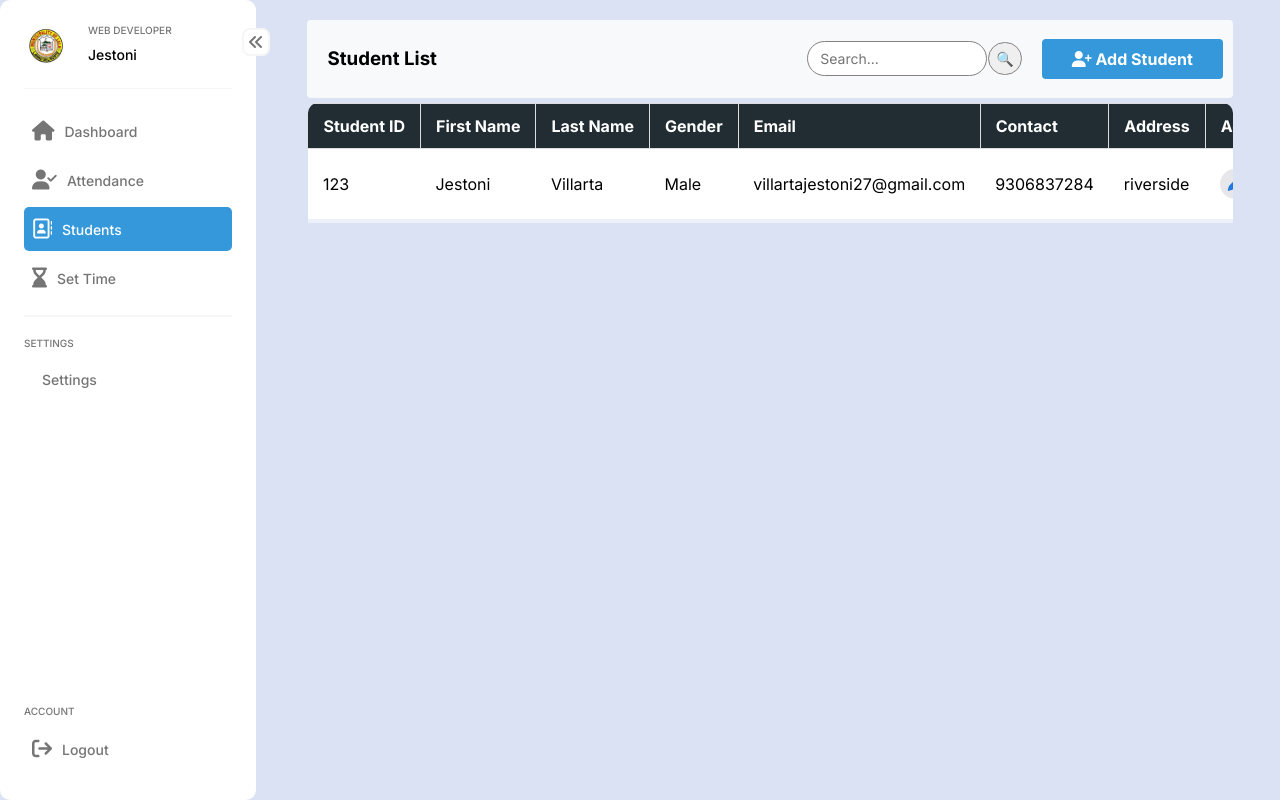
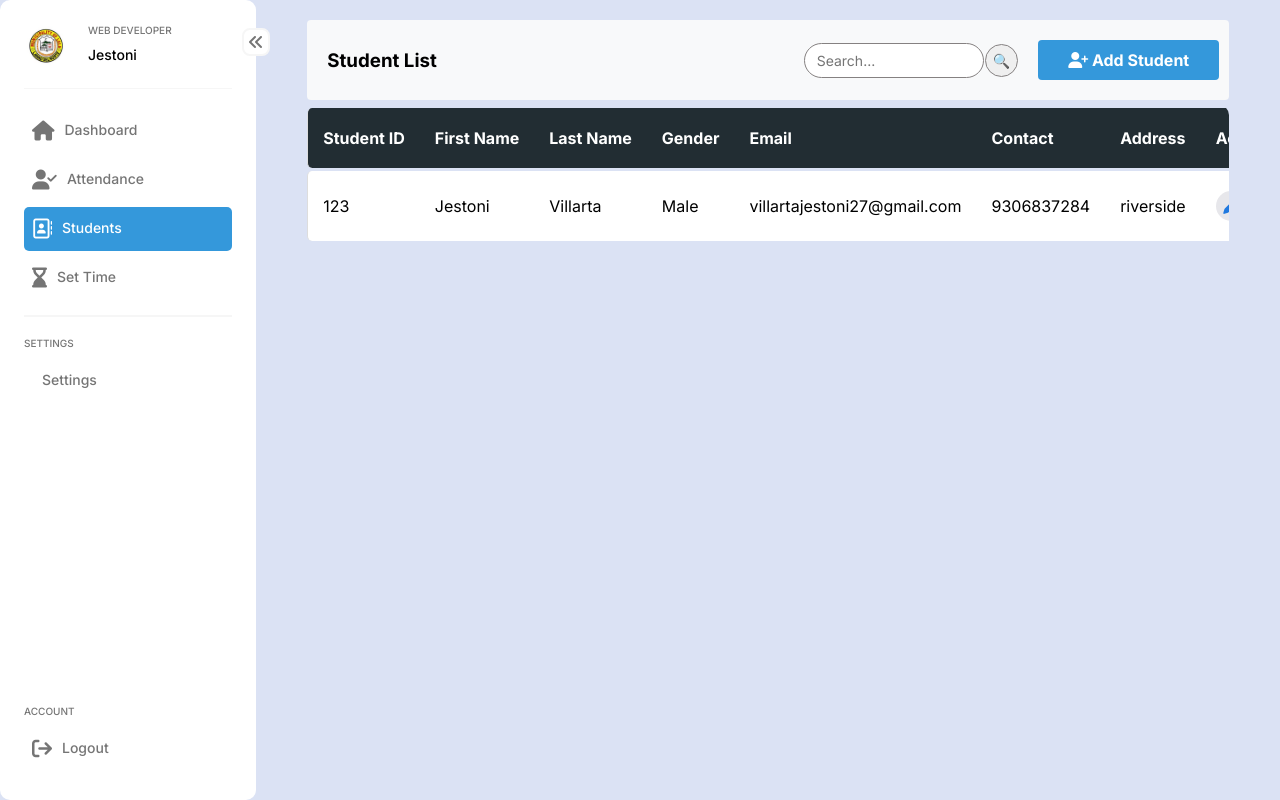
Before and after one commit to JestoniVillarta/LGU-LALA-ATTENDANCE, a PHP site: page /ADMIN/student.php in a window 1280 px wide. Run offline with PHP 8.4, Linux system fonts and the light colour scheme; data comes from the database, SQL or seed files in the repository; some libraries are stand-ins or nearby versions.

Commit message:
goodshit

```diff
--- a/ADMIN/CSS/attendance.css
+++ b/ADMIN/CSS/attendance.css
@@ -14,9 +14,9 @@
 .content-container {
     display: flex;
     flex-direction: column;
-    margin-top: 0;
     width: 100%;
     height: 100%;
+
 }
 
 /* Button wrapper: aligns the add button to the right */
@@ -44,7 +44,7 @@
 .table-wrapper {
     width: 90%;
     margin: 0 auto; /* Centers the container horizontally */
-    height: 90vh;
+    height: 85vh;
 }
 
 
@@ -53,7 +53,9 @@
 
 /* Table container: scrollable container with padding and border */
 .table-container {
+
     position: relative;
+    width: 100%;
     background-color: #fff;
     border: 1px solid #ddd;
     border-radius: 4px;
--- a/ADMIN/CSS/sidenav.css
+++ b/ADMIN/CSS/sidenav.css
@@ -77,6 +77,8 @@
 
 
 
+
+
 .menu ul li {
   position: relative;
   list-style: none;
@@ -85,7 +87,6 @@
 
 .menu ul li a {
   display: flex;
-  align-items: center;
   gap: 10px;
   font-size: 14px;
   font-weight: 500;
@@ -119,18 +120,7 @@
   transform: rotate(180deg);
 }
 
-.submenu {
-  display: none; /* Hide submenu by default */
-  margin-left: 20px;
-  padding-left: 20px;
-  padding-top: 5px;
-  border-left: 1px solid #f6f6f6;
-}
 
-.submenu li a {
-  padding: 10px 8px;
-  font-size: 12px;
-}
 
 /* Fix submenu visibility when sidebar is minimized */
 .sidebar.active .submenu {
--- a/ADMIN/CSS/student.css
+++ b/ADMIN/CSS/student.css
@@ -3,7 +3,7 @@
 
     margin: 0;
     padding: 0;
-    background-color: #f0f2f5;
+    height: 100vh;
 
 }
 
@@ -15,18 +15,10 @@
 .content-container {
     display: flex;
     flex-direction: column;
-    margin-top: 0;
     width: 100%;
     height: 100%;
 }
 
-/* Table wrapper: centers the table container */
-.table-wrapper {
-    width: 90%;
-    margin: 0 auto;
-    height: 90vh;
-
-}
 
 h3 {
     padding-left: 20px;
@@ -37,25 +29,21 @@
 
 /* Table button wrapper: aligns both search bar and add button to the right */
 .table-button-wrapper {
-    width: 90%;
-    /* Match the table wrapper */
+    width: 90%; /* Match the table wrapper */
     border-radius: 4px;
     background-color: #f8f9fa;
-    margin: 0 auto 5px;
-    /* Centers horizontally and adds bottom margin */
+    margin: 0 auto 5px;/* Centers horizontally and adds bottom margin */
     display: flex;
     justify-content: space-between;
     align-items: center;
     height: 80px;
-    padding-right: 0;
-    /* Remove unnecessary right padding */
+    padding-right: 0; /* Remove unnecessary right padding */
     margin-top: 20px;
 }
 
 /* Add Employee Button */
 .add-btn {
-    padding: 10px 30px;
-    /* Increase right padding */
+    padding: 10px 30px;/* Increase right padding */
     margin-right: 10px;
     background-color: #3498db;
     color: #fff;
@@ -67,6 +55,15 @@
 
 .add-btn:hover {
     background-color: #1c699c;
+}
+
+
+/* Table wrapper: centers the table container */
+.table-wrapper {
+    width: 90%;
+    margin: 0 auto;
+    height: 85vh;
+
 }
 
 /* Table container: scrollable container with padding and border */
@@ -84,11 +81,15 @@
 }
 
 
+
+
+
 /* Table Styling */
 table {
     width: 100%;
     table-layout: auto;
-    border-collapse: collapse;
+    border-collapse: separate;
+    border-spacing: 0 3px;
     text-align: left;
     color: black;
     border-radius: 3px;
@@ -99,13 +100,11 @@
 /* Sticky Table Header */
 thead th {
     position: sticky;
-    top: 0;
-    /* Ensures header stays above table rows */
-    background-color: #222d33;
-    /* Solid background for visibility */
+    top: 0;  /* Ensures header stays above table rows */
+    background-color: #222d33;/* Solid background for visibility */
     color: #ffffff;
-    padding: 12px 15px;
-    border: 1px solid #ddd;
+    padding: 20px 15px;
+
 
 }
 
@@ -114,43 +113,30 @@
 /* Table Header Styling */
 table th {
     background-color: #222d33;
+    top: 0;
     color: #ffffff;
-    padding: 12px 15px;
-    border: 1px solid #ddd;
+    padding: 20px 15px;
     z-index: 1;
 
 }
 
 table th,
 table td {
-    padding: 12px 15px;
-
+    padding: 20px 15px;
     white-space: nowrap;
 }
 
 /* Table Data Cell Styling */
 table td {
-    margin-top: 100px;
     padding: 20px 15px;
-    border-bottom: 4px solid rgba(255, 255, 255, 0.5); /* Semi-transparent border */
-    background-clip: padding-box; /* Ensures background does not cover border */
     background-color: white; /* Adjust based on your design */
 }
 
 
 
 /* Hover Effect for Table Rows */
-table tr:hover {
-    background-color: #eaf0f1;
-
-}
-
-.action {
-    border-top-right-radius: 10px;
-}
-
-.student {
-    border-top-left-radius: 10px;
+table tr:hover td{
+    background-color: #eff7f7;
 
 }
 
@@ -194,9 +180,37 @@
     border: 1.9px solid rgb(133, 129, 129);
     border-radius: 50px;
 
+}
 
 
+
+.student {
+
+    border-top-left-radius: 5px;
+    border-bottom-left-radius: 5px;
+    border-left: 1px solid #ddd;
 }
+
+.action {
+    border-top-right-radius: 5px;
+    border-bottom-right-radius: 5px;
+    border-right: 1px solid #ddd;
+}
+
+
+ .student-td {
+    border-top-left-radius: 5px;
+    border-bottom-left-radius: 5px;
+    border-left: 1px solid #ddd;
+}
+
+
+.action-cell {
+    border-top-right-radius: 5px;
+    border-bottom-right-radius: 5px;
+    border-right: 1px solid #ddd;
+}
+
 
 
 .actions {
@@ -217,8 +231,7 @@
 
 .actions a:hover {
 
-    transform: scale(1.2);
-    /* Slight zoom effect */
+    transform: scale(1.2); /* Slight zoom effect */
     transition: all 0.2s ease-in-out;
 }
 
--- a/ADMIN/attendance.php
+++ b/ADMIN/attendance.php
@@ -203,7 +203,7 @@
                                         $morning_status_color = ($row['MORNING_STATUS'] == 'Present') ? 'green' : 'red';
                                         $afternoon_status_color = ($row['AFTERNOON_STATUS'] == 'Present') ? 'green' : 'red';
                                         echo "<tr>";
-                                        echo "<td>{$row['STUDENT_ID']}</td>";
+                                        echo "<td class='student-td'>{$row['STUDENT_ID']}</td>";
                                         echo "<td>{$row['NAME']}</td>";
                                         echo "<td>{$row['GENDER']}</td>";
                                         echo "<td>{$row['MORNING_TIME_IN']}</td>";
--- a/ADMIN/sidenav.php
+++ b/ADMIN/sidenav.php
@@ -62,7 +62,7 @@
                         </li>
 
                         <!-- Students Section with Submenu -->
-                        <li class="has-submenu">
+                        <li>
                             <a href="student.php" class="menu-link">
                                 <i class="icon fa-regular fa-address-book"></i>
                                 <span class="text">Students</span>
--- a/ADMIN/student.php
+++ b/ADMIN/student.php
@@ -115,7 +115,7 @@
                             if ($result->num_rows > 0) {
                                 while ($row = $result->fetch_assoc()) {
                                     echo "<tr id='row_" . htmlspecialchars($row['STUDENT_ID'], ENT_QUOTES, 'UTF-8') . "'>
-                                    <td>" . htmlspecialchars($row['STUDENT_ID'], ENT_QUOTES, 'UTF-8') . "</td>
+                                    <td  class='student-td'>" . htmlspecialchars($row['STUDENT_ID'], ENT_QUOTES, 'UTF-8') . "</td>
                                     <td>" . htmlspecialchars($row['FIRST_NAME'], ENT_QUOTES, 'UTF-8') . "</td>
                                     <td>" . htmlspecialchars($row['LAST_NAME'], ENT_QUOTES, 'UTF-8') . "</td>
                                     <td>" . htmlspecialchars($row['GENDER'], ENT_QUOTES, 'UTF-8') . "</td>
--- a/CSS/index.css
+++ b/CSS/index.css
@@ -65,7 +65,7 @@
     margin: 10px 0;
     border: 1px solid #ccc;
     border-radius: 5px;
-    font-size: 30px;
+    font-size: 40px;
     font-weight: 800;
     text-align: left;
 }
@@ -73,7 +73,7 @@
 input[type="text"]::placeholder {
     text-align: left;
     font-weight: 100;
-    font-size: 30px;
+    font-size: 40px;
     color: #888;
     padding-left: 0;
 }
--- a/index.php
+++ b/index.php
@@ -111,7 +111,7 @@
                 (isset($_POST['morning_out']) && empty($attendance['MORNING_TIME_IN'])) ||
                 (isset($_POST['afternoon_out']) && empty($attendance['AFTERNOON_TIME_IN']))
             ) {
-                $modalMessage = "❌ Error: You must time in first before time out.";
+                $modalMessage = "❌ Error: You have not timed in today!";
                 $showModal = true;
 
             } else {
@@ -242,7 +242,7 @@
             modal.style.display = "block";
             setTimeout(function () {
                 modal.style.display = "none";
-            }, 1000);
+            }, 2000);
         }
 
         successCloseButton.addEventListener("click", function () {
```
